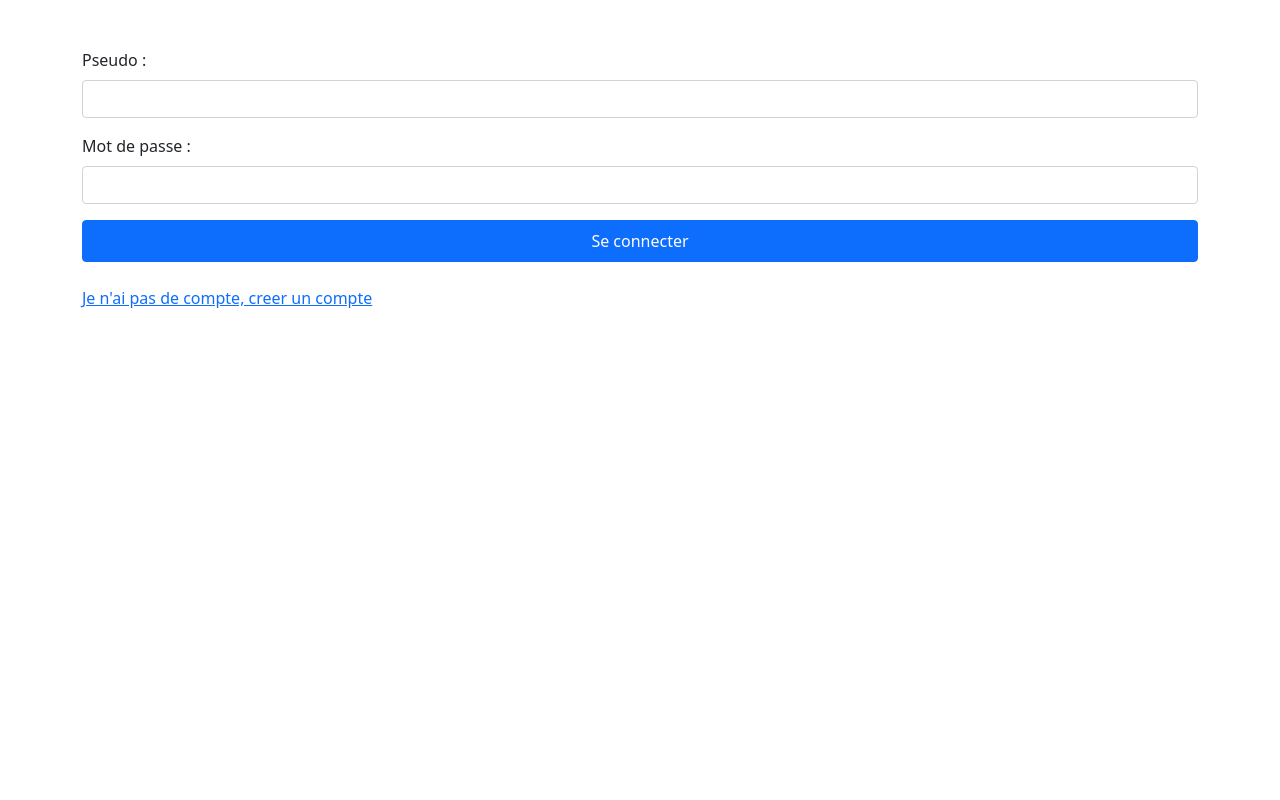
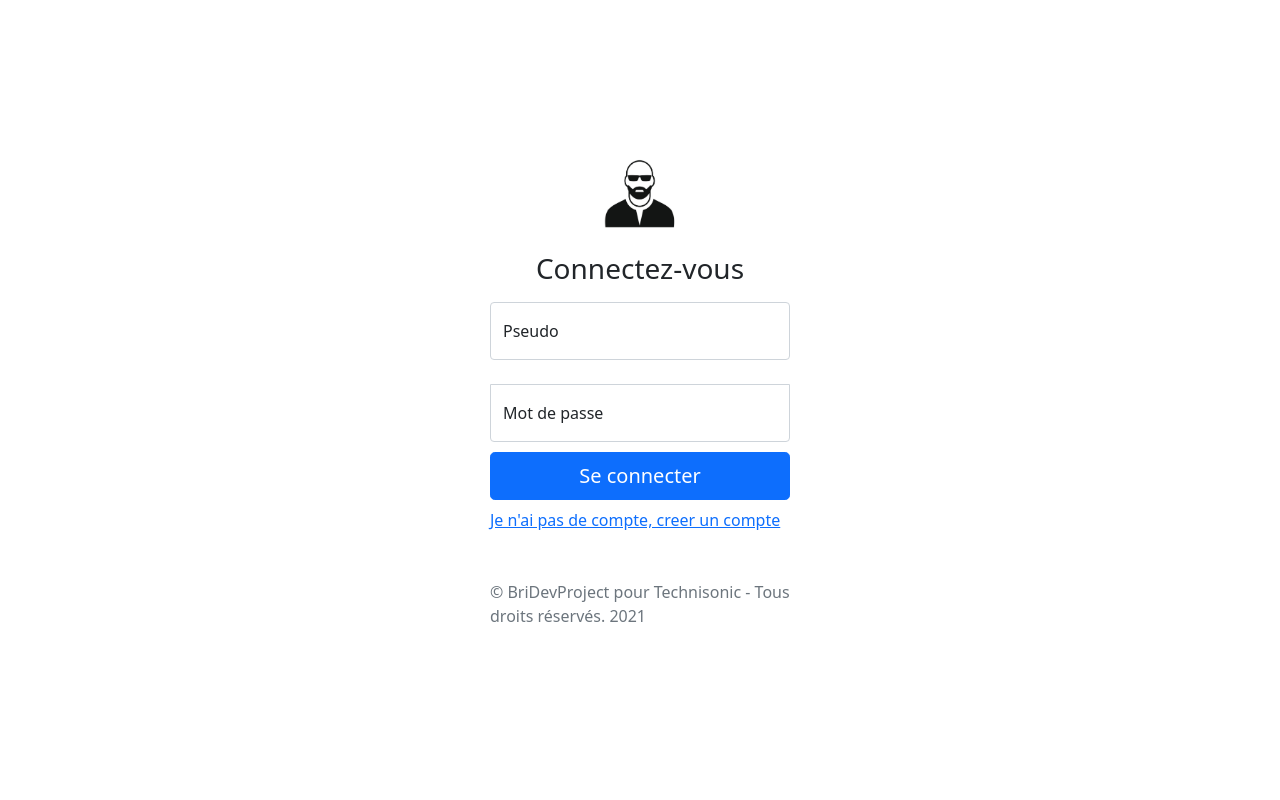
Before and after one commit to Papoel/Forum, a PHP site: page /login.php in a window 1280 px wide. Run offline with PHP 8.4, Linux system fonts and the light colour scheme.

Commit message:
design form connexion

```diff
--- /dev/null
+++ b/includes/signin.css
@@ -0,0 +1,39 @@
+html,
+body {
+   height: 100%;
+}
+
+body {
+   display: flex;
+   align-items: center;
+   padding-top: 40px;
+   padding-bottom: 40px;
+   background-color: #f5f5f5;
+}
+
+.form-signin {
+   width: 100%;
+   max-width: 330px;
+   padding: 15px;
+   margin: auto;
+}
+
+.form-signin .checkbox {
+   font-weight: 400;
+}
+
+.form-signin .form-floating:focus-within {
+   z-index: 2;
+}
+
+.form-signin input[type="email"] {
+   margin-bottom: -1px;
+   border-bottom-right-radius: 0;
+   border-bottom-left-radius: 0;
+}
+
+.form-signin input[type="password"] {
+   margin-bottom: 10px;
+   border-top-left-radius: 0;
+   border-top-right-radius: 0;
+}
--- a/login.php
+++ b/login.php
@@ -2,38 +2,57 @@
 
 <!DOCTYPE html>
 <html lang="fr">
+<link rel="stylesheet" href="includes/signin.css">
 <?php include 'includes/head.php'; ?>
 
 <body>
 
-   <br><br>
-   <form class="container" method="post">
-
       <?php if (isset($errorMsg)) {
-         echo '<div class="alert alert-danger fw-bold">
+         echo '<div class="mx-auto alert alert-danger fw-bold p-5 h2">
                <i class="bi bi-exclamation-triangle me-2 h2"></i>'
             . $errorMsg .
+         '<br>
+            <div class="mt-3 h4">
+               <a href="login.php" class="d-flex justify-content-center text-center">Recommencer</a>
+            </div>';
             '</div>';
+            die();
       } ?>
+   <main class="form-signin">
 
-      <div class="mb-3">
-         <label for="pseudo" class="form-label">Pseudo :</label>
-         <input type="text" class="form-control" name="pseudo">
-      </div>
+      <form method="POST">
+         <img class="d-block mx-auto mb-4" src="assets/logo.jpg" alt="" width="72" height="72">
+         <h1 class="text-center h3 mb-3 fw-normal">Connectez-vous</h1>
 
-      <div class="mb-3">
-         <label for="password" class="form-label">Mot de passe :</label>
-         <input type="password" class="form-control" name="password">
-      </div>
+         <div class="form-floating">
+            <input type="text" class="form-control" id="floatingInput" placeholder="votre pseudo" name="pseudo">
+            <label for="floatingInput">Pseudo</label>
+         </div>
 
-      <button type="submit" class="w-100 btn btn-primary p-2" name="validate">Se connecter</button>
-      <br><br>
-      <a href="signup.php">
-         <p>Je n'ai pas de compte, creer un compte</p>
-      </a>
+         <br>
 
-   </form>
+         <div class="form-floating">
+            <input type="password" class="form-control" id="floatingPassword" placeholder="Password" name="password">
+            <label for="floatingPassword">Mot de passe</label>
+         </div>
 
+         <button class="w-100 btn btn-lg btn-primary" type="submit" name="validate">Se connecter</button>
+
+         <div class="form-account-exist mt-2">
+            <a href="signup.php">
+               <p>Je n'ai pas de compte, creer un compte</p>
+            </a>
+         </div>
+
+         <div class="form-footer-mentions">
+            <p class="mt-5 mb-3 text-muted">
+               &copy; BriDevProject pour Technisonic
+               - Tous droits réservés.
+               <?= date('Y'); ?>
+            </p>
+         </div>
+      </form>
+   </main>
 </body>
 
 </html>
```
Also changed, not shown: assets/logo.jpg (added).
